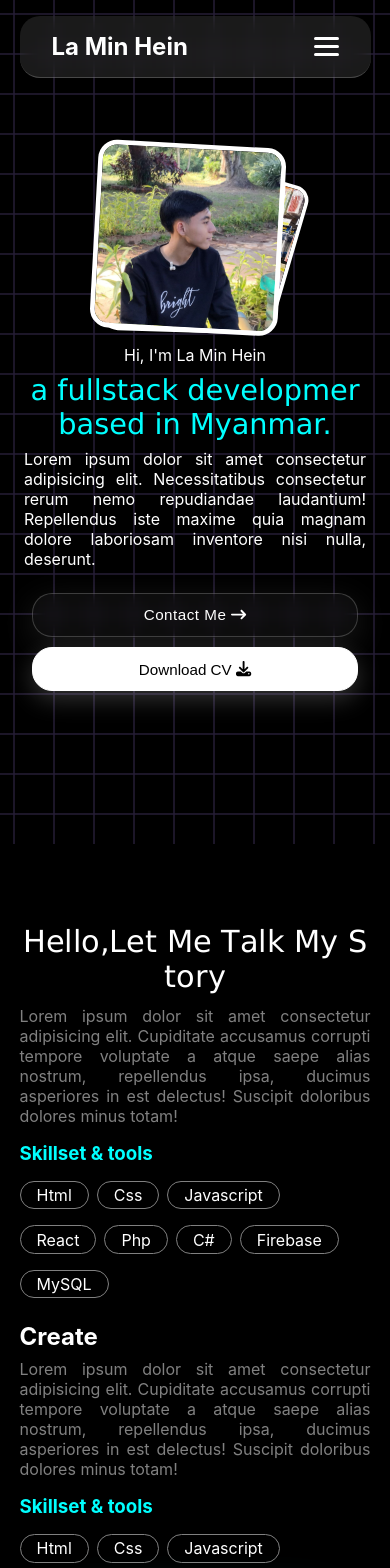
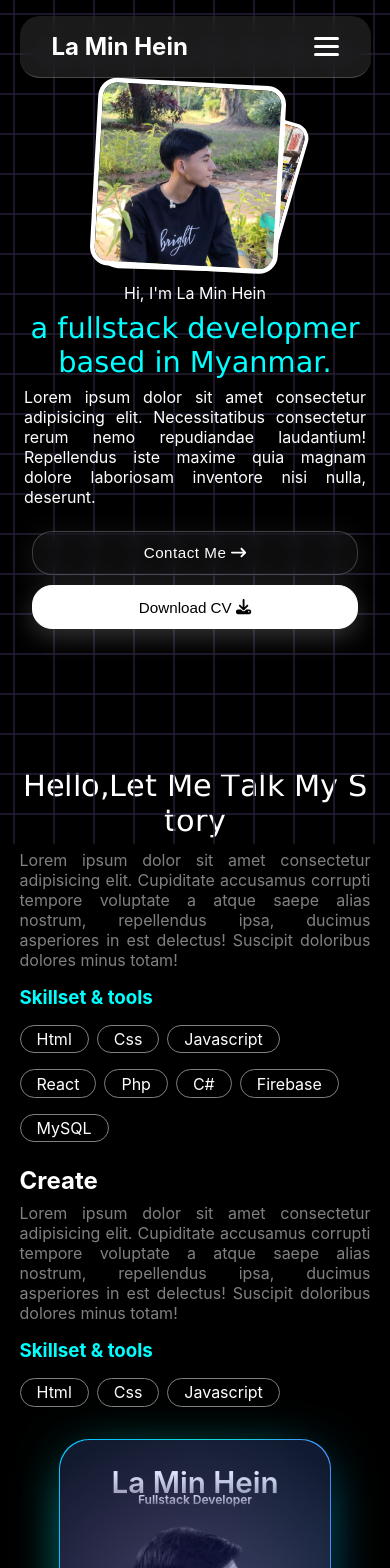
Before and after one commit to Lamin2005/portfolio, a React (Create React App) app: page / in a window 390 px wide. Shown: the top 1568 px of the page. Built offline with nearby package versions, Linux system fonts and the light colour scheme.

Commit message:
repair css header

```diff
--- a/src/style/About.css
+++ b/src/style/About.css
@@ -67,6 +67,11 @@
 }
 
 @media screen and (max-width:768px) {
+
+    .about {
+        padding: 3rem 0 1rem 0;
+    }
+
     .about .about_main {
         width: 90%;
     }
@@ -79,6 +84,8 @@
         font-family: Verdana, Geneva, Tahoma, sans-serif;
 
     }
+
+
 
 }
 
--- a/src/style/Header.css
+++ b/src/style/Header.css
@@ -1,6 +1,6 @@
 .h-main {
     width: 100%;
-    height: 100vh;
+    height: 45rem;
     display: flex;
     justify-content: center;
     align-items: center;
@@ -12,6 +12,7 @@
     margin: 0;
     padding: 1rem;
     width: 80%;
+    height: 100%;
     display: flex;
     flex-direction: column;
     justify-content: center;
```
